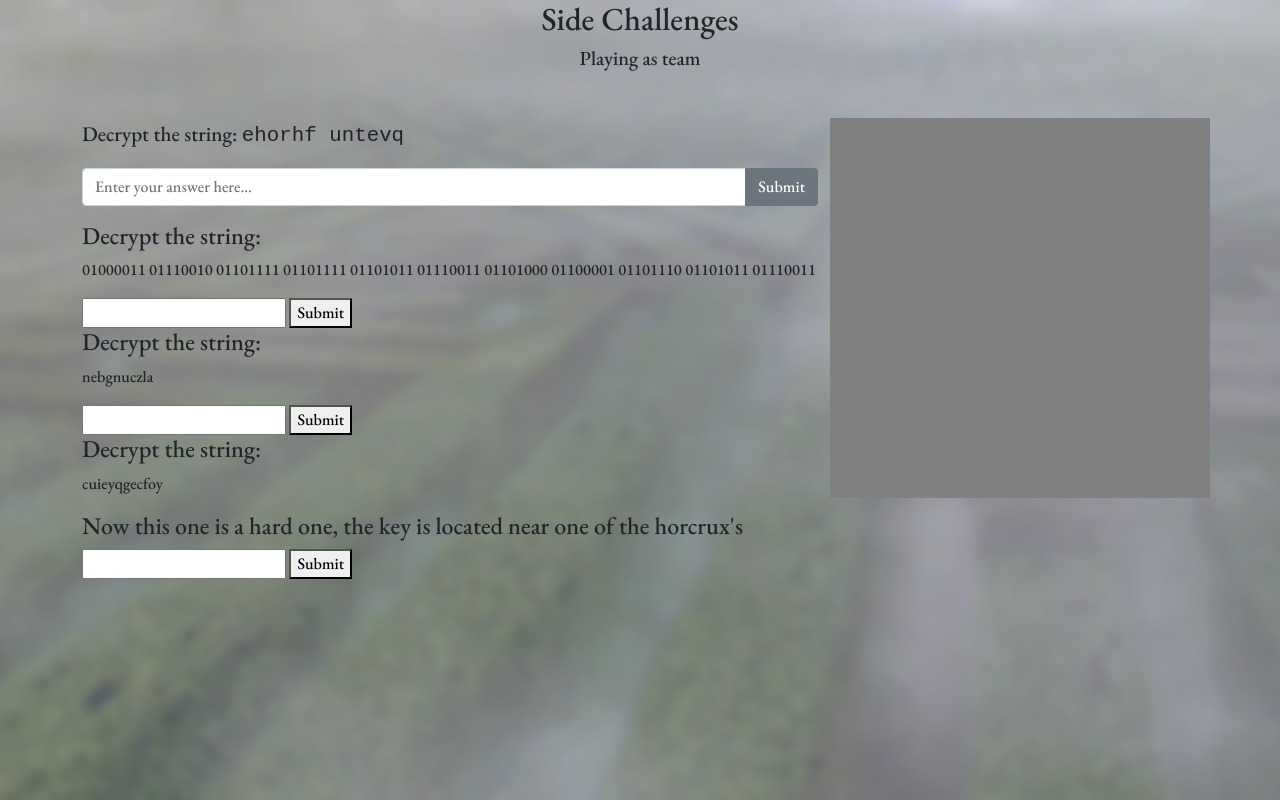
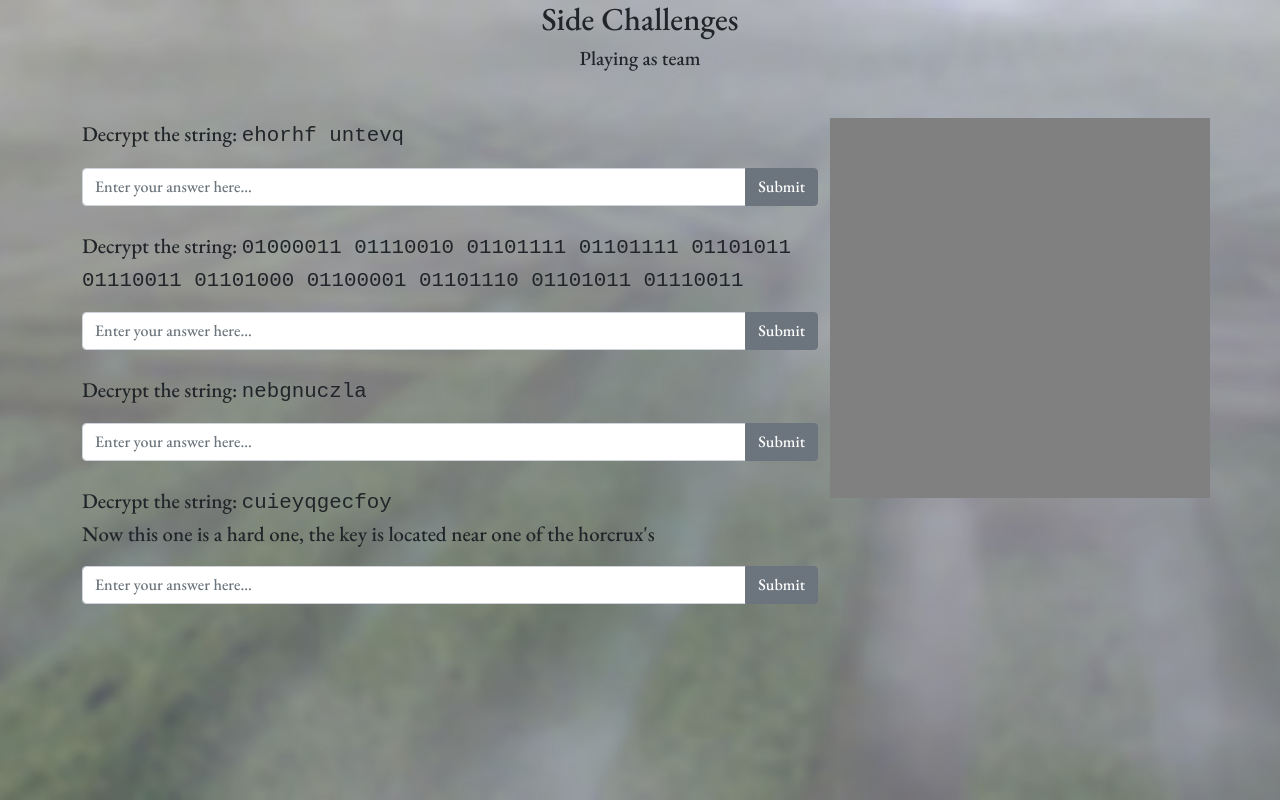
Before and after one commit to ariten/HP_Maze, a Django app: template maze_server/maze/templates/maze/side_challenges.html in a window 1280 px wide. Run offline with Django 3.2, Linux system fonts and the light colour scheme; the template is opened without the code that fills it, so the values that code supplies are empty; parts of the project's set-up code (start-up, migrations or seed data) failed here and were passed over.

Commit message:
Clean up side challenge page

```diff
--- a/maze_server/maze/templates/maze/sc_failure.html
+++ /dev/null
@@ -1 +0,0 @@
-<p>"{{ user_input }}" was the wrong answer, sorry.</p>
--- a/maze_server/maze/templates/maze/sc_success.html
+++ /dev/null
@@ -1,3 +0,0 @@
-{% load static %}
-<p>"{{ user_input }}" was the correct answer, 100 score has been added to your team.</p>
-<img src="{% static image_path %}" width="50%">
--- a/maze_server/maze/templates/maze/side_challenges.html
+++ b/maze_server/maze/templates/maze/side_challenges.html
@@ -22,29 +22,33 @@
             <input type="text" class="form-control" id="userTextInputSC1" placeholder="Enter your answer here..." autocomplete="off" data-lpignore="true">
             <button class="btn btn-secondary" type="button" onclick="submitAnswer(1)">Submit</button>
         </div>
-        <div id="scResult1" class="mb-3"></div>
+        <div id="scResult1" class="mb-4"></div>
 
-        <h4>Decrypt the string:</h4>
-        <p class="sideChallengeText">01000011 01110010 01101111 01101111 01101011 01110011 01101000 01100001 01101110 01101011 01110011</p>
 
-        <input type="text" id="userTextInputSC2">
-        <button onclick="submitAnswer(2)">Submit</button>
-        <div id="scResult2"></div>
+        <p class="scPrompt">Decrypt the string: <span class="scText">01000011 01110010 01101111 01101111 01101011 01110011 01101000 01100001 01101110 01101011 01110011</span></p>
 
-        <h4>Decrypt the string:</h4>
-        <p class="sideChallengeText">nebgnuczla</p>
+        <div class="input-group">
+            <input type="text" class="form-control" id="userTextInputSC2" placeholder="Enter your answer here..." autocomplete="off" data-lpignore="true">
+            <button class="btn btn-secondary" type="button" onclick="submitAnswer(2)">Submit</button>
+        </div>
+        <div id="scResult2" class="mb-4"></div>
 
-        <input type="text" id="userTextInputSC3">
-        <button onclick="submitAnswer(3)">Submit</button>
-        <div id="scResult3"></div>
 
-        <h4>Decrypt the string:</h4>
-        <p class="sideChallengeText">cuieyqgecfoy</p>
-        <h4>Now this one is a hard one, the key is located near one of the horcrux's</h4>
+        <p class="scPrompt">Decrypt the string: <span class="scText">nebgnuczla</span></p>
 
-        <input type="text" id="userTextInputSC4">
-        <button onclick="submitAnswer(4)">Submit</button>
-        <div id="scResult4"></div>
+        <div class="input-group">
+            <input type="text" class="form-control" id="userTextInputSC3" placeholder="Enter your answer here..." autocomplete="off" data-lpignore="true">
+            <button class="btn btn-secondary" type="button" onclick="submitAnswer(3)">Submit</button>
+        </div>
+        <div id="scResult3" class="mb-4"></div>
+
+        <p class="scPrompt">Decrypt the string: <span class="scText">cuieyqgecfoy</span><br>Now this one is a hard one, the key is located near one of the horcrux's</p>
+
+        <div class="input-group">
+            <input type="text" class="form-control" id="userTextInputSC4" placeholder="Enter your answer here..." autocomplete="off" data-lpignore="true">
+            <button class="btn btn-secondary" type="button" onclick="submitAnswer(4)">Submit</button>
+        </div>
+        <div id="scResult4" class="mb-4"></div>
     </div>
 
     <div id="mazeGrid" class="col-md-4">
```
Also changed, not shown: maze_server/maze/views.py (+9 -7 lines), maze_server/maze/static/maze/img/2p8934u5.JPG, maze_server/maze/static/maze/img/2p894des.JPG, maze_server/maze/static/maze/img/2p8956gc.JPG, maze_server/maze/static/maze/img/2p89k65c.JPG.
